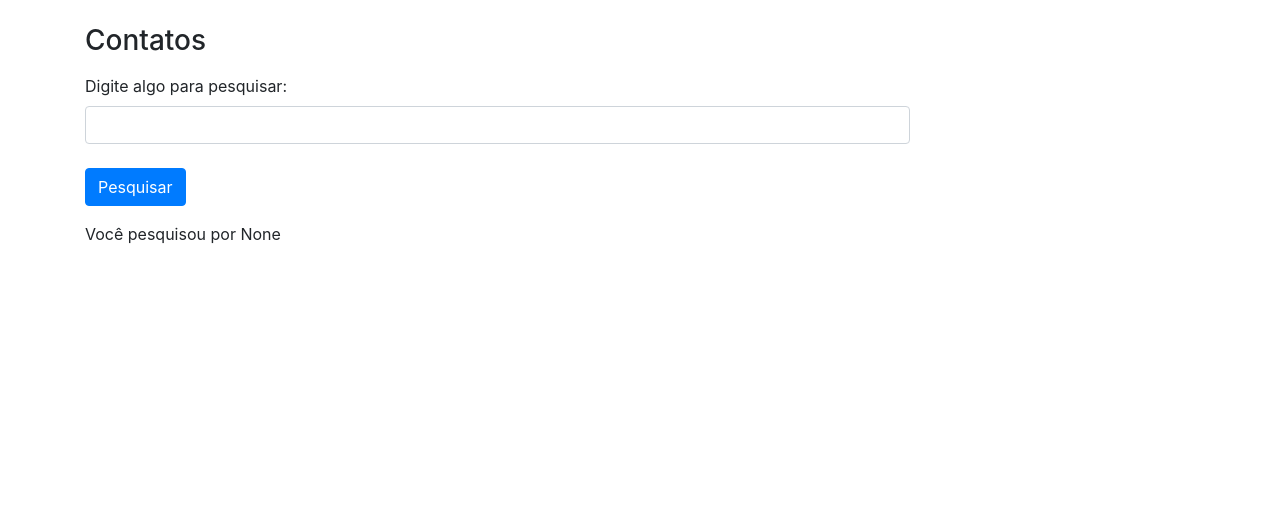
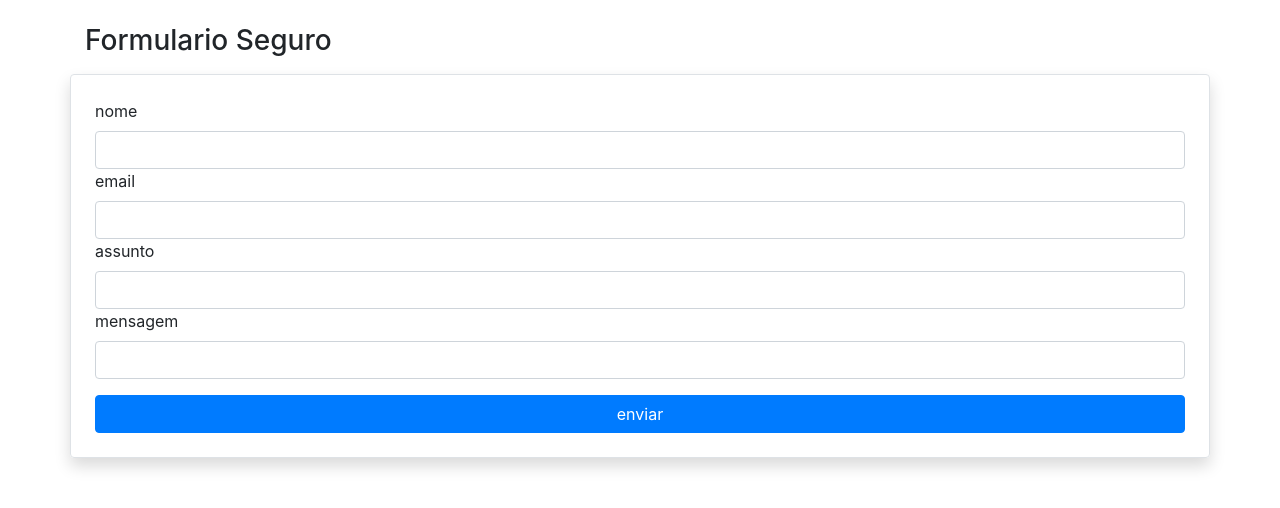
Before and after one commit to DuqueMajores/estudo_flask, a Flask app: page /formulario in a window 1280 px wide. Shown: the top 508 px of the page. Run offline with Flask 3, Linux system fonts and the light colour scheme; some libraries are stand-ins or nearby versions.

Commit message:
db seguro

```diff
--- a/app/__init__.py
+++ b/app/__init__.py
@@ -7,6 +7,8 @@
 app.config['SQLALCHEMY_DATABASE_URI'] = 'sqlite:///database.db'
 app.config['SQLALCHEMY_TRACK_MODIFICATIONS'] = False
 
+app.config['SECRET_KEY'] = '23iom23r2-jd2j0sj2r932jm390-rh2893ndr92'
+
 db = SQLAlchemy(app)
 migrate = Migrate(app, db)
 
--- /dev/null
+++ b/app/forms.py
@@ -0,0 +1,24 @@
+from flask_wtf import FlaskForm
+from wtforms import StringField, SubmitField
+from wtforms.validators import DataRequired, Email
+
+from app import db
+from app.models import Contato
+
+class ContatoForm(FlaskForm):
+    nome = StringField('nome', validators=[DataRequired()])
+    email = StringField('email', validators=[DataRequired(), Email()])
+    assunto = StringField('assunto', validators=[DataRequired()])
+    mensagem = StringField('mensagem', validators=[DataRequired()])
+    btnSubmit = SubmitField('enviar', validators=[DataRequired()])
+
+    def save(self):
+        contato = Contato(
+            nome = self.nome.data,
+            email = self.email.data,
+            assunto = self.assunto.data,
+            mensagem = self.mensagem.data
+        )
+
+        db.session.add(contato)
+        db.session.commit()
--- /dev/null
+++ b/app/templates/contato_form.html
@@ -0,0 +1,38 @@
+<!DOCTYPE html>
+<html lang="pt-br">
+
+<head>
+    <meta charset="UTF-8">
+    <meta name="viewport" content="width=device-width, initial-scale=1.0">
+    <title>Contato</title>
+    <link rel="stylesheet" href="https://stackpath.bootstrapcdn.com/bootstrap/4.1.3/css/bootstrap.min.css" integrity="sha384-MCw98/SFnGE8fJT3GXwEOngsV7Zt27NXFoaoApmYm81iuXoPkFOJwJ8ERdknLPMO" crossorigin="anonymous">
+</head>
+<body>
+    <div class="container">
+        <div class="row col-9 mt-4">
+            <h3>Formulario Seguro</h3>
+        </div>
+        <form action="" method="post" class="row mt-2 p-4 rounded border shadow">
+            {{form.csrf_token}}
+
+            {{form.nome.label()}}
+            {{form.nome(class="form-control")}}
+
+            {{form.email.label()}}
+            {{form.email(class="form-control")}}
+
+            {{form.assunto.label()}}
+            {{form.assunto(class="form-control")}}
+
+            {{form.mensagem.label()}}
+            {{form.mensagem(class="form-control")}}
+
+            {{form.btnSubmit(class="btn btn-primary col-12 mt-3")}}
+        </form>
+    </div>
+
+    <script src="https://code.jquery.com/jquery-3.3.1.slim.min.js" integrity="sha384-q8i/X+965DzO0rT7abK41JStQIAqVgRVzpbzo5smXKp4YfRvH+8abtTE1Pi6jizo" crossorigin="anonymous"></script>
+    <script src="https://cdnjs.cloudflare.com/ajax/libs/popper.js/1.14.3/umd/popper.min.js" integrity="sha384-ZMP7rVo3mIykV+2+9J3UJ46jBk0WLaUAdn689aCwoqbBJiSnjAK/l8WvCWPIPm49" crossorigin="anonymous"></script>
+    <script src="https://stackpath.bootstrapcdn.com/bootstrap/4.1.3/js/bootstrap.min.js" integrity="sha384-ChfqqxuZUCnJSK3+MXmPNIyE6ZbWh2IMqE241rYiqJxyMiZ6OW/JmZQ5stwEULTy" crossorigin="anonymous"></script>
+</body>
+</html>
--- a/app/templates/contato.html
+++ b/app/templates/contato_old.html
@@ -10,7 +10,7 @@
 <body>
     <div class="container">
         <div class="row col-9 mt-4">
-            <h3>Contatos</h3>
+            <h3>Formulario GET</h3>
         </div>
         <form action="" method="get" class="row mt-2">
             <div class="col-9">
@@ -24,6 +24,36 @@
         <p></p>
         <p>Você pesquisou por {{context.pesquisa}}</p>
 
+        <hr>
+        <hr>
+
+        <div class="row col-9">
+            <h3>Formulario POST</h3>
+        </div>
+        <form action="" method="post" class="row mt-2">
+            <div class="col-6">
+                <label for="nome">Nome</label>
+                <input type="text" name="nome" id="nome" class="form-control" placeholder="Digite um nome">
+            </div>
+            <div class="col-6">
+                <label for="email">E-mail</label>
+                <input type="email" name="email" id="email" class="form-control" placeholder="Digite um e-mail">
+            </div>
+            <div class="col-12">
+                <label for="assunto">Assunto</label>
+                <input type="text" name="assunto" id="assunto" class="form-control" placeholder="Diga o assunto">
+            </div>
+            <div class="col-12">
+                <label for="mensagem">Mensagem</label>
+                <input type="text" name="mensagem" id="mensagem" class="form-control" placeholder="Escreva a mensagem">
+            </div>
+            <div class="col-12">
+                <button type="submit" class="btn btn-primary mt-4 col-12">Cadastrar</button>
+            </div>
+        </form>
+
+        <hr>
+        <hr>
     </div>
 
     <script src="https://code.jquery.com/jquery-3.3.1.slim.min.js" integrity="sha384-q8i/X+965DzO0rT7abK41JStQIAqVgRVzpbzo5smXKp4YfRvH+8abtTE1Pi6jizo" crossorigin="anonymous"></script>
--- a/app/templates/index.html
+++ b/app/templates/index.html
@@ -15,7 +15,10 @@
         <p>Voce tem {{context.idade}} anos</p>
     </div>
     <div>
-        <a href="{{url_for('formulario')}}">Formulario</a>
+        <a href="{{url_for('formulario_old')}}">Formulario</a>
+    </div>
+    <div>
+        <a href="{{url_for('formulario_form')}}">Formulario Seguro</a>
     </div>
 </body>
 </html>
--- a/app/views.py
+++ b/app/views.py
@@ -1,5 +1,7 @@
-from app import app
-from flask import render_template, url_for, request
+from app import app, db
+from flask import render_template, url_for, request, redirect
+from app.models import Contato
+from app.forms import ContatoForm
 
 @app.route("/")
 def homepage():
@@ -9,10 +11,42 @@
     }
     return render_template('index.html', context=context)
 
-@app.route("/formulario")
-def formulario():
+### Formulario Seguro
+
+@app.route("/formulario", methods=['GET', 'POST'])
+def formulario_form():
+    form = ContatoForm()
+    context = {}
+    if form.validate_on_submit():
+        form.save()
+        return redirect(url_for('homepage'))
+
+    return render_template('contato_form.html', context=context, form=form)
+
+
+### Formato nao recomendado
+
+@app.route("/formulario_old", methods=['GET', 'POST'])
+def formulario_old():
     context = {}
     if request.method == 'GET':
         pesquisa = request.args.get('pesquisa')
         context.update({'pesquisa':pesquisa})
-    return render_template('contato.html', context=context)
+        print('GET', pesquisa)
+    if request.method == 'POST':
+        nome = request.form['nome']
+        email = request.form['email']
+        assunto = request.form['assunto']
+        mensagem = request.form['mensagem']
+
+        contato = Contato(
+            nome = nome,
+            email = email,
+            assunto = assunto,
+            mensagem = mensagem
+        )
+
+        db.session.add(contato)
+        db.session.commit()
+
+    return render_template('contato_old.html', context=context)
```
Also changed, not shown: instance/database.db.
